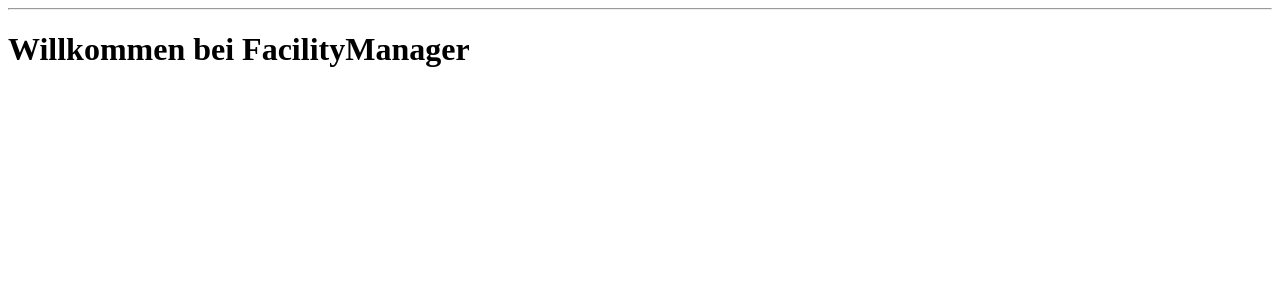
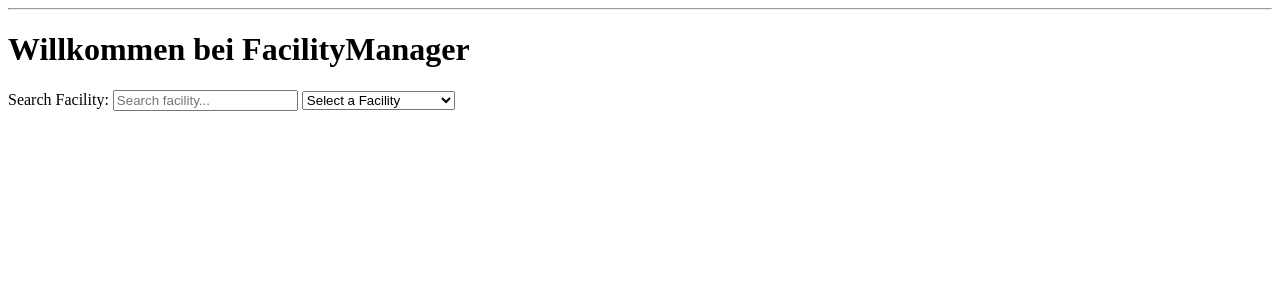
Before and after one commit to twiustudies/facilitymanager, a Flask app: page / in a window 1280 px wide. Shown: the part 26-326 px from the top of the page. Run offline with Flask 3, Linux system fonts and the light colour scheme.

Commit message:
added changes for FM-US-1

```diff
--- a/app.py
+++ b/app.py
@@ -3,7 +3,7 @@
 
 app = Flask(__name__)
 
-# Registrierung der Blueprints
+# Register Blueprints
 app.register_blueprint(users.bp)
 app.register_blueprint(buildings.bp)
 app.register_blueprint(maintenance.bp)
--- a/routes/buildings.py
+++ b/routes/buildings.py
@@ -1,4 +1,4 @@
-from flask import Blueprint, render_template, request, redirect, url_for
+from flask import Blueprint, render_template, request, jsonify
 from models import buildings, Building
 
 bp = Blueprint('buildings', __name__, url_prefix='/buildings')
@@ -6,6 +6,15 @@
 @bp.route('/')
 def building_list():
     return render_template('buildings.html', buildings=buildings)
+
+####
+# FM-US-1
+@bp.route('/facilities')
+def get_facilities():
+    """API endpoint to fetch facility list as JSON"""
+    facility_data = [{"id": b.id, "name": b.name} for b in buildings]
+    return jsonify(facility_data)
+####
 
 @bp.route('/add', methods=['GET', 'POST'])
 def add_building():
--- a/templates/index.html
+++ b/templates/index.html
@@ -1,4 +1,44 @@
 {% extends "base.html" %}
+
 {% block content %}
 <h1>Willkommen bei FacilityManager</h1>
+
+<!-- Facility Selection -->
+<label for="facilitySearch">Search Facility:</label>
+<input type="text" id="facilitySearch" placeholder="Search facility...">
+
+<select id="facilityDropdown">
+    <option value="">Select a Facility</option>
+</select>
+
+<script>
+document.addEventListener("DOMContentLoaded", function() {
+    const searchInput = document.getElementById("facilitySearch");
+    const dropdown = document.getElementById("facilityDropdown");
+
+    // Fetch facilities from backend
+    fetch("/buildings/facilities")
+        .then(response => response.json())
+        .then(data => {
+            data.forEach(facility => {
+                let option = document.createElement("option");
+                option.value = facility.id;
+                option.textContent = facility.name;
+                dropdown.appendChild(option);
+            });
+        });
+
+    // Real-time filtering function
+    searchInput.addEventListener("input", function() {
+        const searchText = searchInput.value.toLowerCase();
+        const options = dropdown.options;
+
+        for (let i = 1; i < options.length; i++) { // Skip first (default) option
+            let facilityName = options[i].textContent.toLowerCase();
+            options[i].style.display = facilityName.includes(searchText) ? "block" : "none";
+        }
+    });
+});
+</script>
+
 {% endblock %}
```
Also changed, not shown: models.py (+22 -4 lines).
